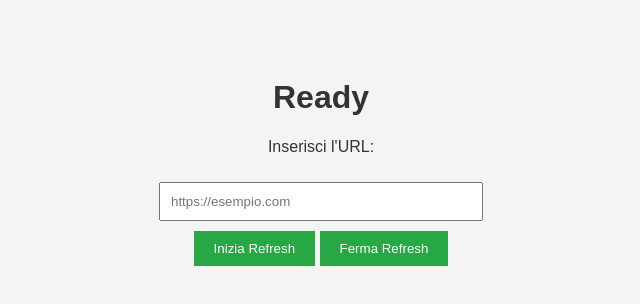
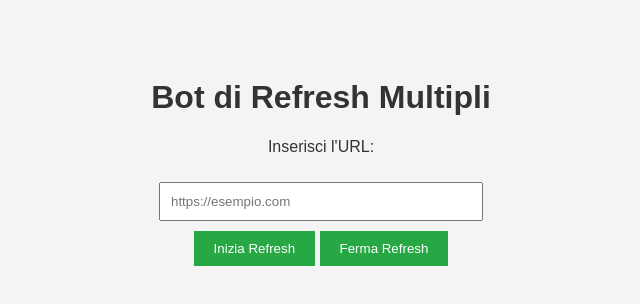
Before and after one commit to Doge-coder001/Factory-T-1001, a plain HTML site: page index.html in a window 1280 px wide. Shown: the whole page, without its empty margins (319-959 px from the left). Drawn offline with Linux system fonts and the light colour scheme.

Commit message:
Update index.html

```diff
--- a/index.html
+++ b/index.html
@@ -3,7 +3,7 @@
 <head>
     <meta charset="UTF-8">
     <meta name="viewport" content="width=device-width, initial-scale=1.0">
-    <title>System Online</title>
+    <title>System online</title>
     <style>
         body {
             font-family: Arial, sans-serif;
@@ -33,7 +33,7 @@
     </style>
 </head>
 <body>
-    <h1>Ready</h1>
+    <h1>Bot di Refresh Multipli</h1>
     <p>Inserisci l'URL:</p>
     <input type="text" id="urlInput" placeholder="https://esempio.com">
     <br>
```
